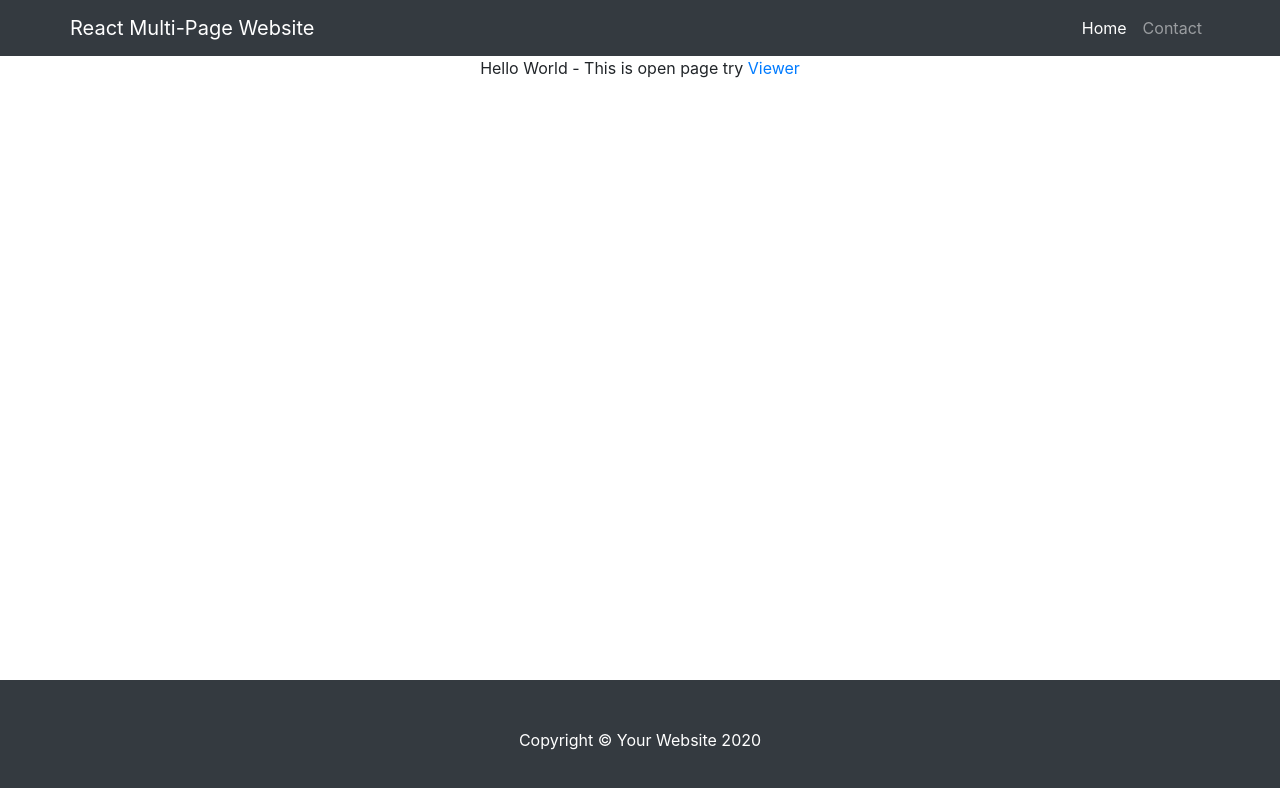
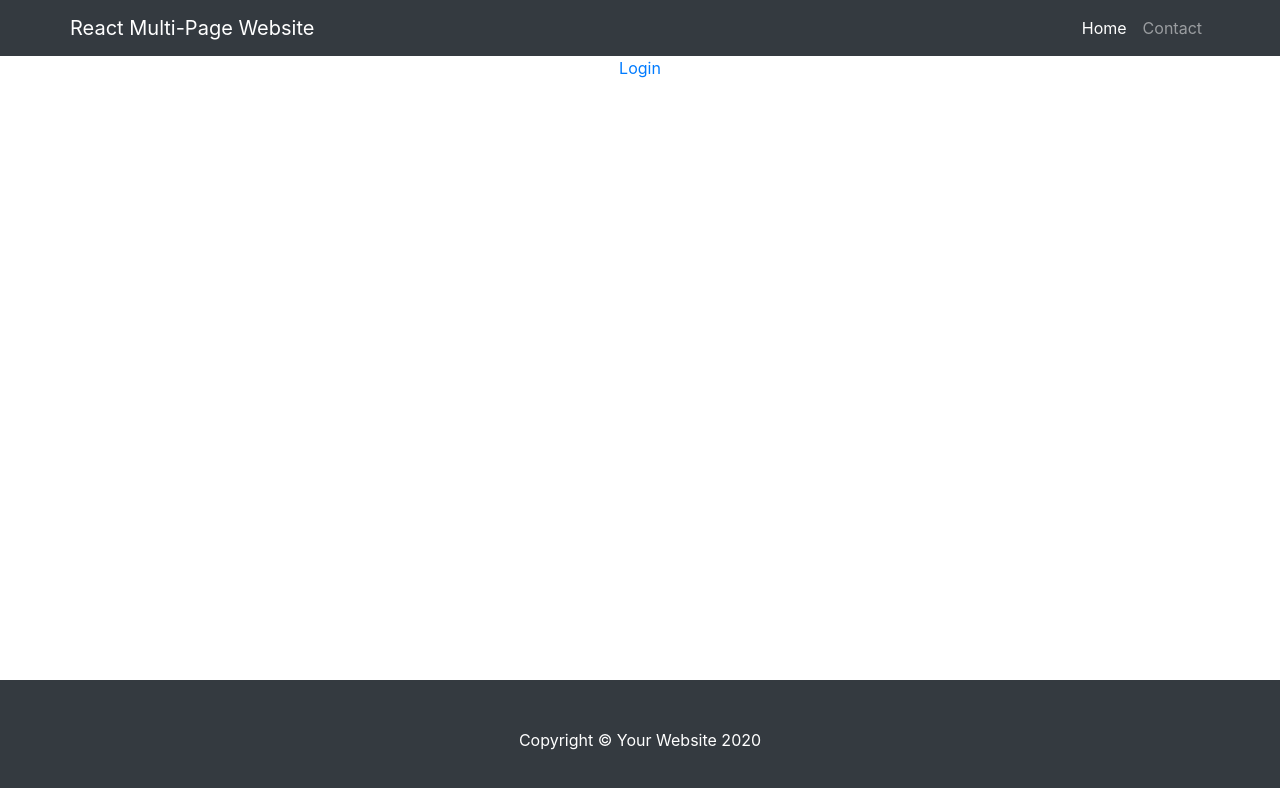
Before and after one commit to becclestone/WebApp, a React (Create React App) app: page / in a window 1280 px wide. Shown: the top 788 px of the page. Built offline with nearby package versions, Linux system fonts and the light colour scheme.

Commit message:
Update Home.jsx

```diff
--- a/src/components/Home.jsx
+++ b/src/components/Home.jsx
@@ -2,10 +2,9 @@ import React from "react";
 import { Link, withRouter } from "react-router-dom";
 
 function Home() {
-  const value = 'World';
   return (
     <div className="home">
-       <div>Hello {value} - This is open page try <Link to="/about">Viewer</Link> </div>
+       <a href="/.auth/login/aad?post_login_redirect_uri=https://medimages.cloudbits.ca/osdimage.html">Login</a>
     </div>
   );
 }
```
